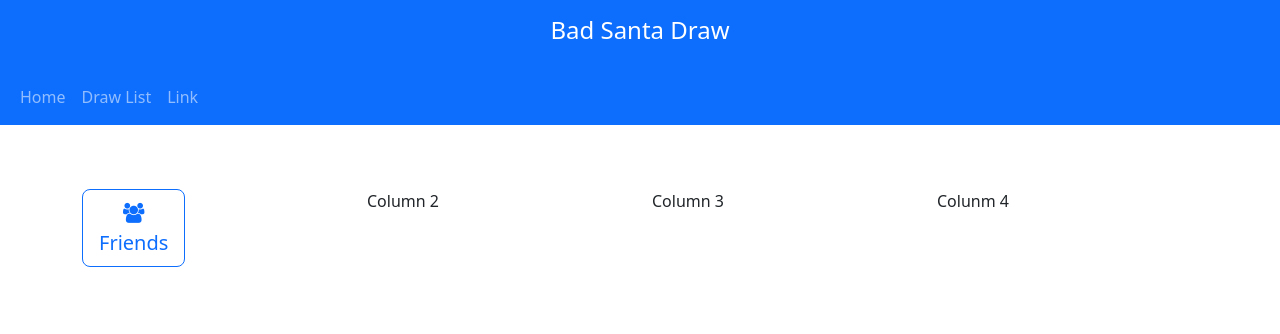
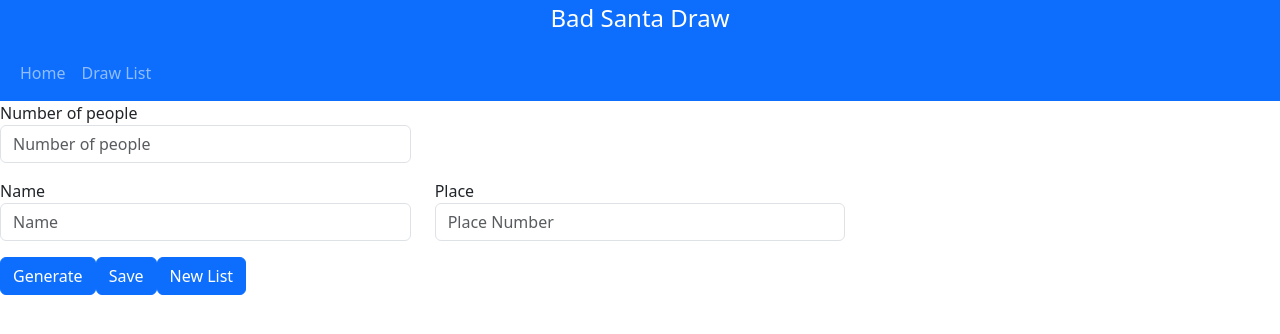
Before and after one commit to DavidAustinMackenzie/BadSantaNG, an Angular app: page / in a window 1280 px wide. Shown: the top 334 px of the page. Built offline with nearby package versions, Linux system fonts and the light colour scheme.

Commit message:
Created home form and draw table

```diff
--- a/src/app/app.component.html
+++ b/src/app/app.component.html
@@ -1,4 +1,4 @@
-<div class="p-3 bg-primary text-white text-center">
+<div class="p-1 bg-primary text-white text-center">
   <h4>Bad Santa Draw</h4>
 </div>
 
@@ -11,9 +11,6 @@
       <li class="nav-item">
         <a class="nav-link" href="/draw">Draw List</a>
       </li>
-      <li class="nav-item">
-        <a class="nav-link" href="#">Link</a>
-      </li>
     </ul>
   </div>
 </nav>
--- a/src/app/app.component.ts
+++ b/src/app/app.component.ts
@@ -2,11 +2,16 @@ import { Component } from '@angular/core';
 import { CommonModule } from '@angular/common';
 import { RouterOutlet } from '@angular/router';
 import { FontAwesomeModule } from '@fortawesome/angular-fontawesome';
+import { FormsModule } from '@angular/forms';
 
 @Component({
   selector: 'app-root',
   standalone: true,
-  imports: [CommonModule, RouterOutlet, FontAwesomeModule],
+  imports: [
+    CommonModule,
+    RouterOutlet,
+    FontAwesomeModule,
+    FormsModule],
   templateUrl: './app.component.html',
   styleUrl: './app.component.css'
 })
--- a/src/app/draw/draw.component.html
+++ b/src/app/draw/draw.component.html
@@ -1,4 +1,4 @@
-<table>
+<table class="table table-striped table-hover">
     <thead>
         <th>Id</th>
         <th>Name</th>
@@ -22,3 +22,4 @@
         </tr>
     </tbody>
 </table>
+<button type="submit" class="btn btn-primary">Export List</button>
--- a/src/app/home/home.component.html
+++ b/src/app/home/home.component.html
@@ -1,21 +1,25 @@
-<div class="container">
-    <div class="row">
-        <div class="col-sm">
-            <a href="/friends"
-                role="button"
-                class="btn btn-outline-primary btn-lg btn-block text-center">
-                <span><i class="fa fa-users"></i></span>
-                <br>Friends
-            </a>
-        </div>
-        <div class="col-sm">
-          Column 2
-        </div>
-        <div class="col-sm">
-          Column 3
-        </div>
-        <div class="col-sm">
-          Colunm 4
-        </div>
+<form>
+  <div class="form-group row">
+    <div class="col-md-4 mb-3">
+      <label for="total">Number of people</label>
+      <input type="text" class="form-control" id="total" placeholder="Number of people">
     </div>
-</div>
+    </div>
+    <div class="form-group row">
+      <div class="col-md-4 mb-3">
+        <label for="name">Name</label>
+        <input type="text" class="form-control" id="name" placeholder="Name">
+      </div>
+      <div class="col-md-4 mb-3">
+        <label for="place">Place</label>
+        <input type="text" class="form-control" id="place" placeholder="Place Number" readonly>
+      </div>
+    </div>
+    <div>
+      <p>
+        <button type="submit" class="btn btn-primary">Generate</button>
+        <button type="submit" class="btn btn-primary">Save</button>
+        <button type="submit" class="btn btn-primary">New List</button>
+      </p>
+    </div>
+</form>
```
